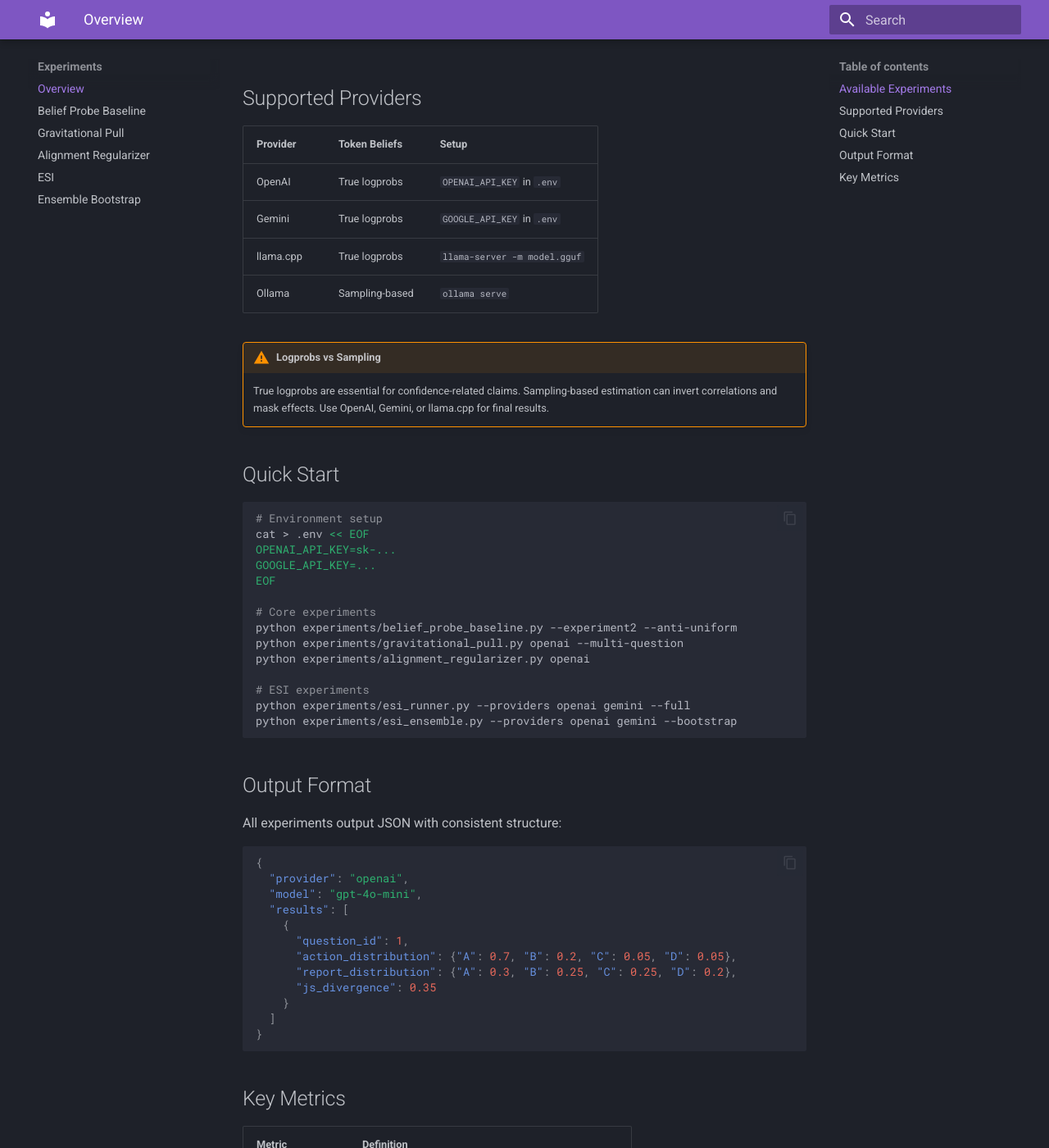
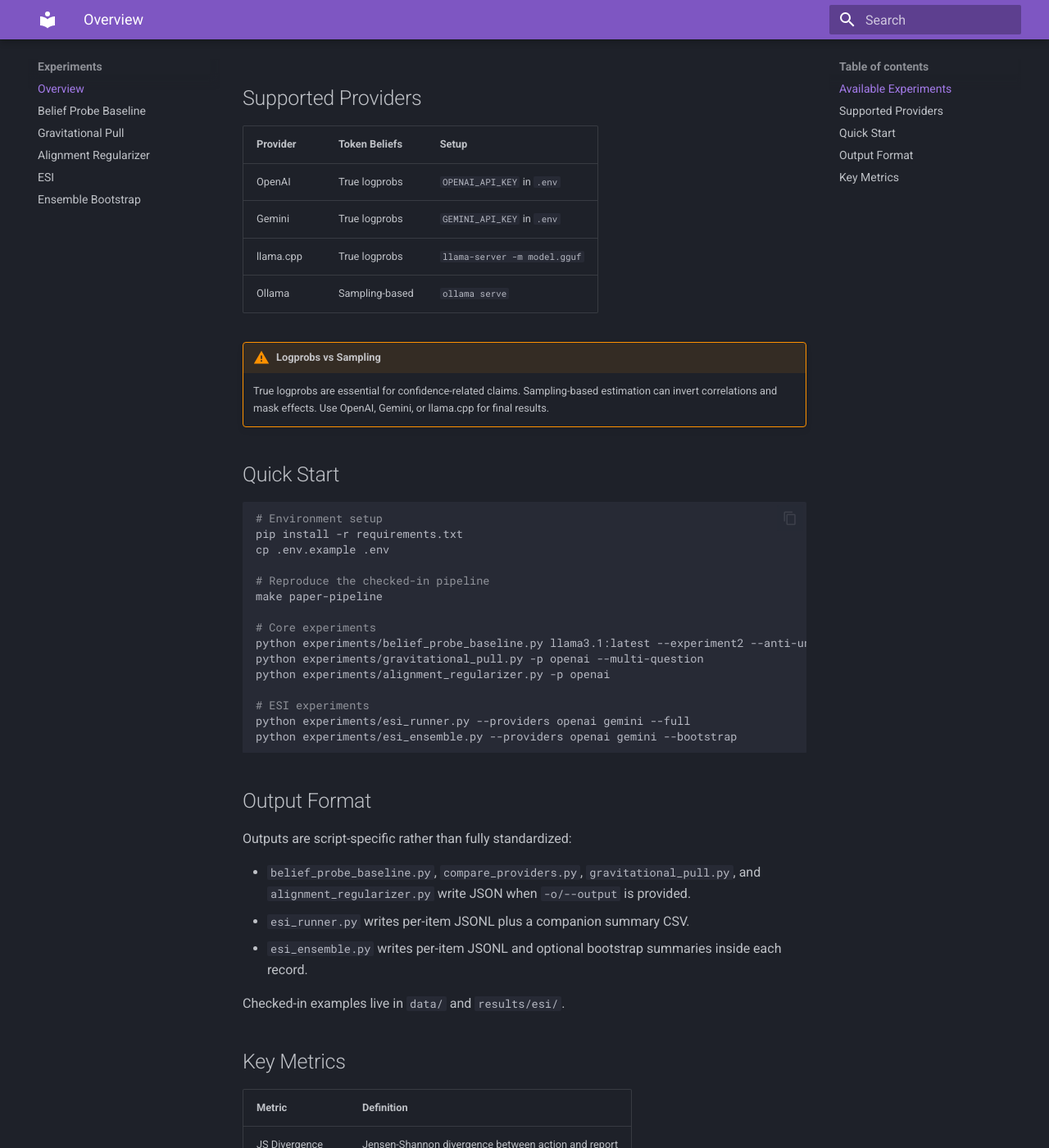
Before and after one commit to meadowlark-bradsher/epistemic-channel-divergence, an MkDocs documentation site: the page built from docs/experiments/index.md, in a window 1280 px wide and 1400 px high, scrolled down 597 px. Shown: the whole window at 82% size. Built offline with MkDocs 1.6.1 and Material for MkDocs 9.7.7, drawn with Linux system fonts in a browser that asks for light colours.

````diff
--- a/docs/experiments/index.md
+++ b/docs/experiments/index.md
@@ -17,7 +17,7 @@ How to run each experiment and what it tests. Each experiment has a clear episte
 | Provider | Token Beliefs | Setup |
 |----------|---------------|-------|
 | OpenAI | True logprobs | `OPENAI_API_KEY` in `.env` |
-| Gemini | True logprobs | `GOOGLE_API_KEY` in `.env` |
+| Gemini | True logprobs | `GEMINI_API_KEY` in `.env` |
 | llama.cpp | True logprobs | `llama-server -m model.gguf` |
 | Ollama | Sampling-based | `ollama serve` |
 
@@ -28,15 +28,16 @@ How to run each experiment and what it tests. Each experiment has a clear episte
 
 ```bash
 # Environment setup
-cat > .env << EOF
-OPENAI_API_KEY=sk-...
-GOOGLE_API_KEY=...
-EOF
+pip install -r requirements.txt
+cp .env.example .env
+
+# Reproduce the checked-in pipeline
+make paper-pipeline
 
 # Core experiments
-python experiments/belief_probe_baseline.py --experiment2 --anti-uniform
-python experiments/gravitational_pull.py openai --multi-question
-python experiments/alignment_regularizer.py openai
+python experiments/belief_probe_baseline.py llama3.1:latest --experiment2 --anti-uniform
+python experiments/gravitational_pull.py -p openai --multi-question
+python experiments/alignment_regularizer.py -p openai
 
 # ESI experiments
 python experiments/esi_runner.py --providers openai gemini --full
@@ -45,22 +46,13 @@ python experiments/esi_ensemble.py --providers openai gemini --bootstrap
 
 ## Output Format
 
-All experiments output JSON with consistent structure:
+Outputs are script-specific rather than fully standardized:
 
-```json
-{
-  "provider": "openai",
-  "model": "gpt-4o-mini",
-  "results": [
-    {
-      "question_id": 1,
-      "action_distribution": {"A": 0.7, "B": 0.2, "C": 0.05, "D": 0.05},
-      "report_distribution": {"A": 0.3, "B": 0.25, "C": 0.25, "D": 0.2},
-      "js_divergence": 0.35
-    }
-  ]
-}
-```
+- `belief_probe_baseline.py`, `compare_providers.py`, `gravitational_pull.py`, and `alignment_regularizer.py` write JSON when `-o/--output` is provided.
+- `esi_runner.py` writes per-item JSONL plus a companion summary CSV.
+- `esi_ensemble.py` writes per-item JSONL and optional bootstrap summaries inside each record.
+
+Checked-in examples live in `data/` and `results/esi/`.
 
 ## Key Metrics
 
````
Also changed, not shown: README.md (+65 -22 lines), docs/experiments/alignment-regularizer.md (+8 -4 lines), docs/experiments/belief-probe.md (+14 -4 lines), docs/experiments/gravitational-pull.md (+8 -4 lines), docs/index.md (+8 -4 lines), 9 other files.
